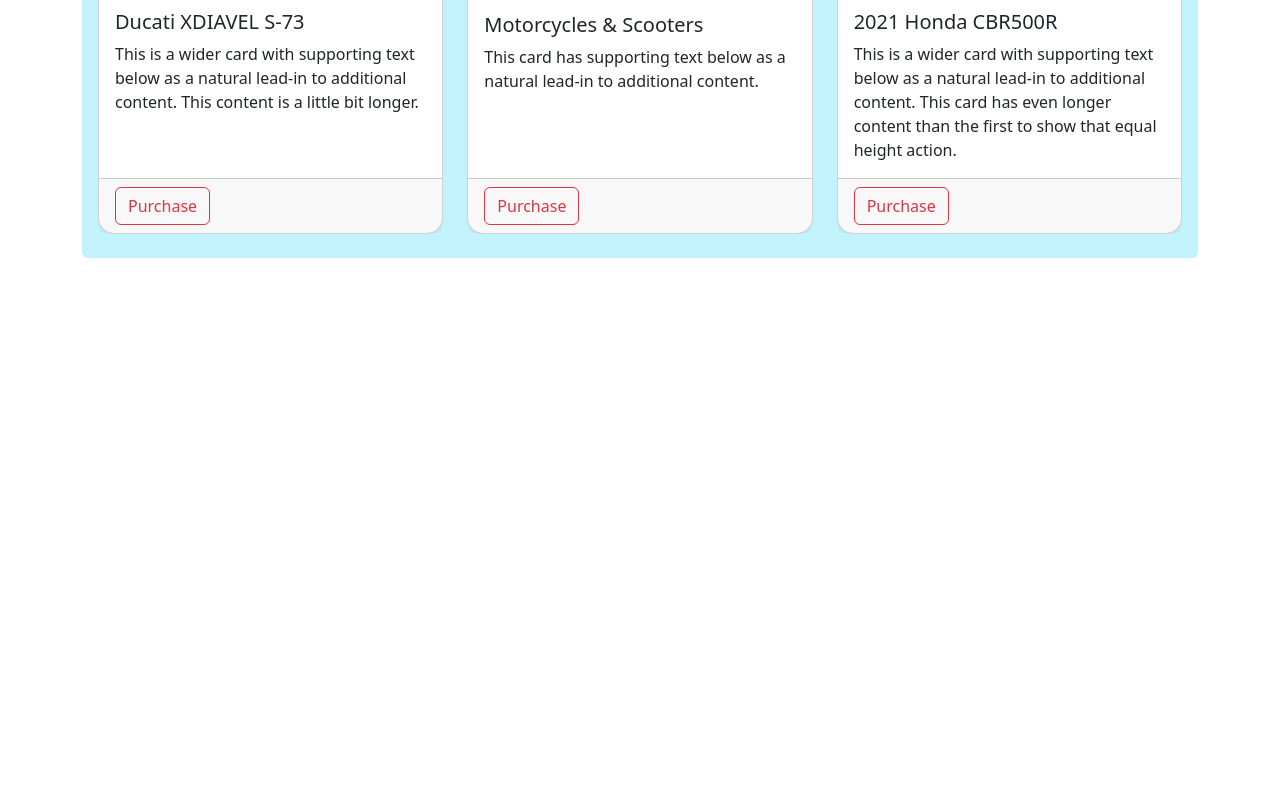
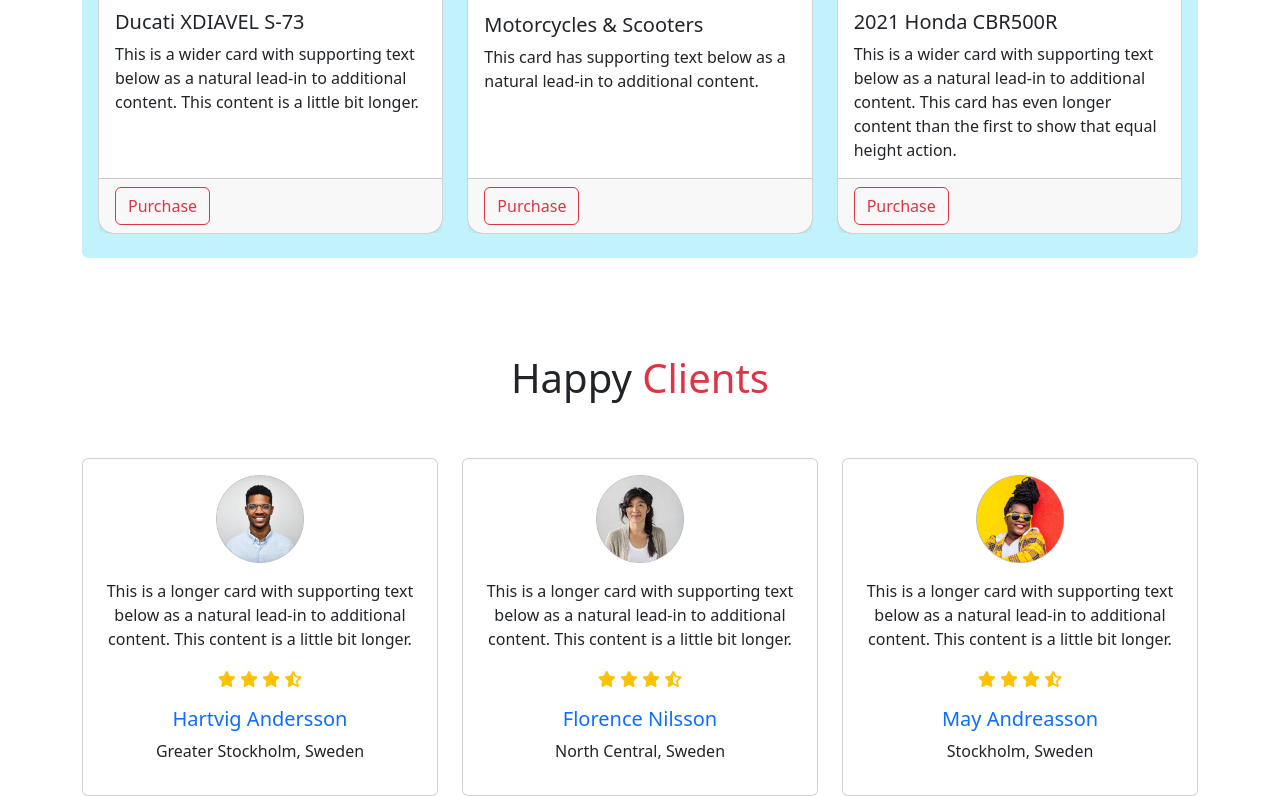
Before and after one commit to Imon763/bikerz-zone, a plain HTML site: page index.html in a window 1280 px wide. Shown: the part 1390-2186 px from the top of the page. Before the commit the page ends 1648 px from the top, so only its background shows below. Drawn offline with nearby package versions, Linux system fonts and the light colour scheme.

Commit message:
happy clients section added

```diff
--- a/index.html
+++ b/index.html
@@ -10,6 +10,8 @@
         integrity="sha384-GLhlTQ8iRABdZLl6O3oVMWSktQOp6b7In1Zl3/Jr59b6EGGoI1aFkw7cmDA6j6gD" crossorigin="anonymous">
     <!-- -----------css link--------- -->
     <link rel="stylesheet" href="css/styles.css">
+    <!-- ---------font awesome------- -->
+    <script src="https://kit.fontawesome.com/ed1fe7bb54.js" crossorigin="anonymous"></script>
 </head>
 
 <body class="container-lg">
@@ -170,6 +172,61 @@
         </section>
 
         <!-- -------happy clientes section -->
+        <section class="mt-5">
+            <h1 class="text-center py-5">Happy <span class="text-danger">Clients</span></h1>
+            <div class="row row-cols-1 row-cols-md-3 g-4">
+                <div class="col">
+                  <div class="card text-center h-100">
+                    <img src="images/user-1.png" class="w-25 mx-auto mt-3   card-img-top" alt="...">
+                    <div class="card-body">
+                      <p class="card-text">This is a longer card with supporting text below as a natural lead-in to additional content. This content is a little bit longer.</p>
+                      <p class="text-warning">
+                        <i class="fa-solid fa-star"></i>
+                        <i class="fa-solid fa-star"></i>
+                        <i class="fa-solid fa-star"></i>
+                        <i class="fa-solid fa-star-half-stroke"></i>
+                      </p>
+                      <h5 class="text-primary">Hartvig Andersson</h5>
+                      <p>Greater Stockholm, Sweden</p>
+                    </div>
+                  </div>
+                </div>
+                <div class="col">
+                  <div class="card text-center h-100">
+                    <img src="images/user-2.png" class="w-25 mx-auto mt-3 card-img-top" alt="...">
+                    <div class="card-body">
+                      <p class="card-text">This is a longer card with supporting text below as a natural lead-in to additional content. This content is a little bit longer.</p>
+                      <p class="text-warning">
+                        <i class="fa-solid fa-star"></i>
+                        <i class="fa-solid fa-star"></i>
+                        <i class="fa-solid fa-star"></i>
+                        <i class="fa-solid fa-star-half-stroke"></i>
+                      </p>
+                      <h5 class="text-primary">Florence Nilsson</h5>
+                      <p>North Central, Sweden</p>
+                    </div>
+                  </div>
+                </div>
+                <div class="col">
+                  <div class="card text-center h-100">
+                    <img src="images/user-3.png" class="w-25 mx-auto mt-3 card-img-top" alt="...">
+                    <div class="card-body">
+                      <p class="card-text">This is a longer card with supporting text below as a natural lead-in to additional content. This content is a little bit longer.</p>
+                      <p class="text-warning">
+                        <i class="fa-solid fa-star"></i>
+                        <i class="fa-solid fa-star"></i>
+                        <i class="fa-solid fa-star"></i>
+                        <i class="fa-solid fa-star-half-stroke"></i>
+                      </p>
+                      <h5 class="text-primary">May Andreasson</h5>
+                      <p>Stockholm, Sweden</p>
+                    </div>
+                  </div>
+                </div>
+              </div>
+        </section>
+
+
     </main>
 
     <footer></footer>
```
